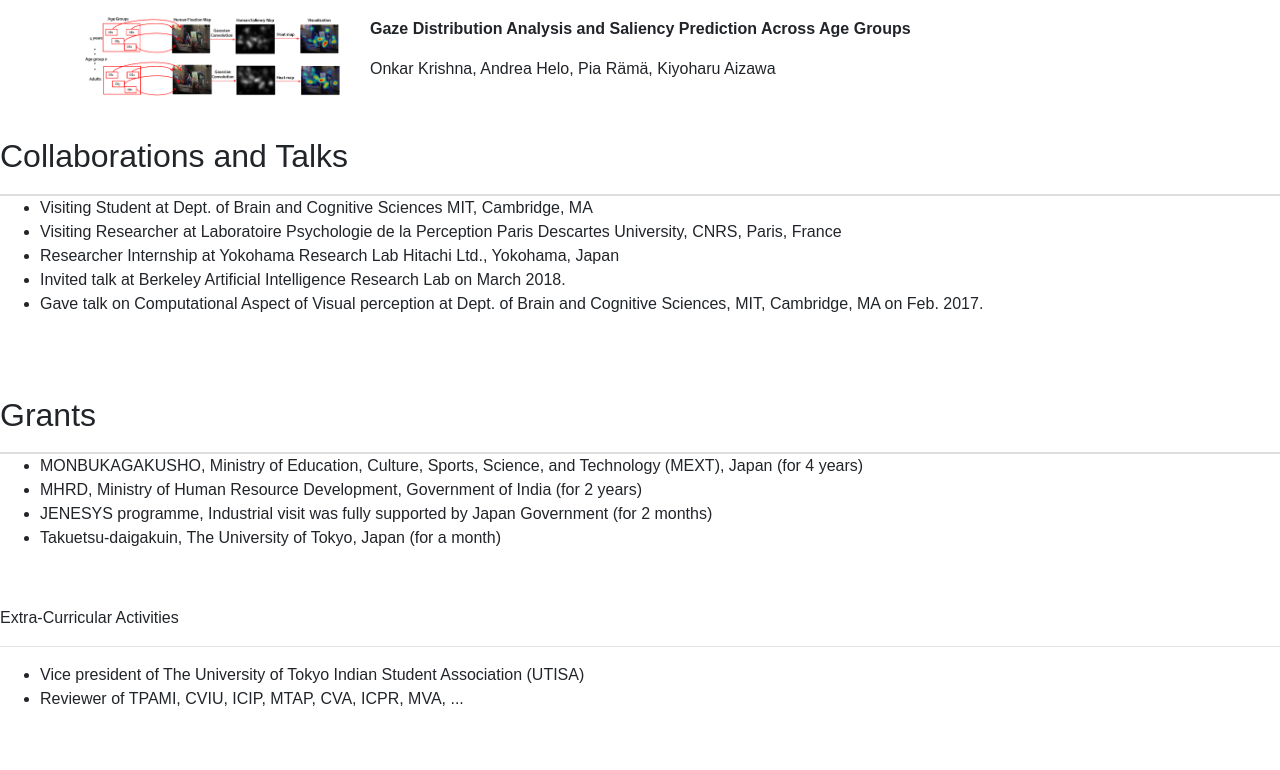
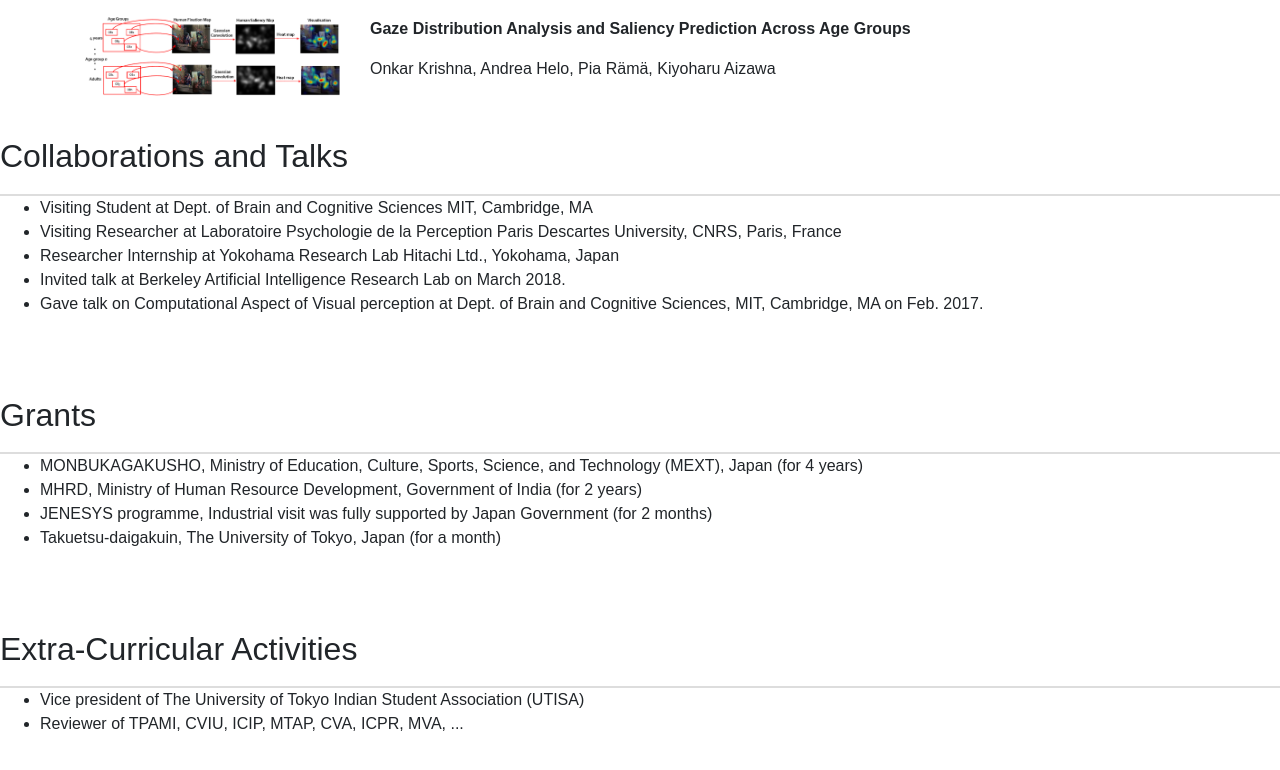
Before and after one commit to onkarkris/onkar.github.io, a plain HTML site: page index.html in a window 1280 px wide. Shown: the part 2613-3383 px from the top of the page. Drawn offline with nearby package versions, Linux system fonts and the light colour scheme.

Commit message:
Update index.html

```diff
--- a/index.html
+++ b/index.html
@@ -275,8 +275,9 @@
 <br clear="all">
 <p class="posted"> </p>
 
-<p class="textsectionheader2">Extra-Curricular Activities</p>
-<hr>
+<div class="section-title">
+            <h2>Extra-Curricular Activities</h2>
+        </div>
 <ul>
   <li><span style="font-size: medium;">Vice president of The University of Tokyo Indian Student Association (UTISA)</span></li>
   <li><span style="font-size: medium;">Reviewer of TPAMI, CVIU, ICIP, MTAP, CVA, ICPR, MVA, ...
```
